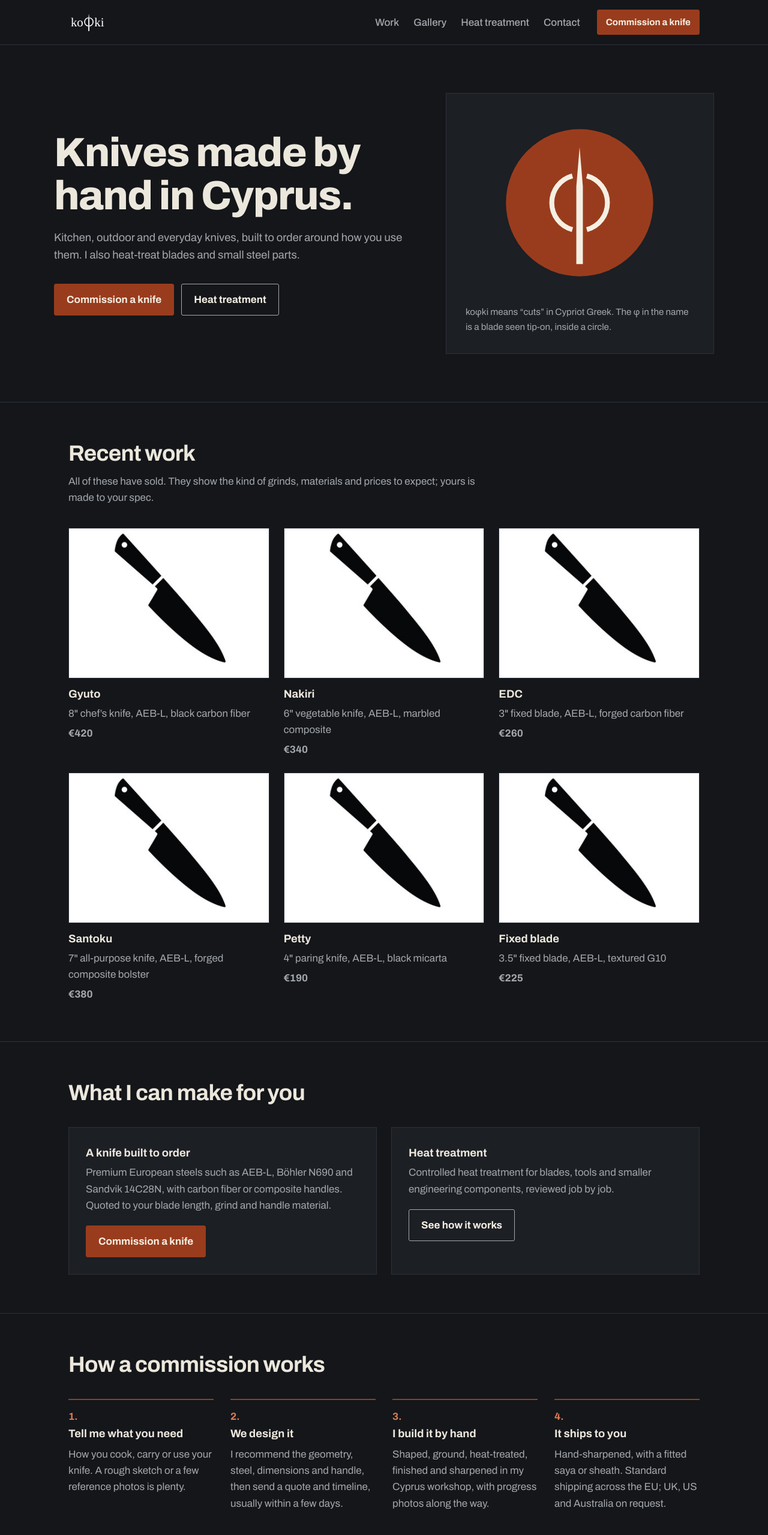
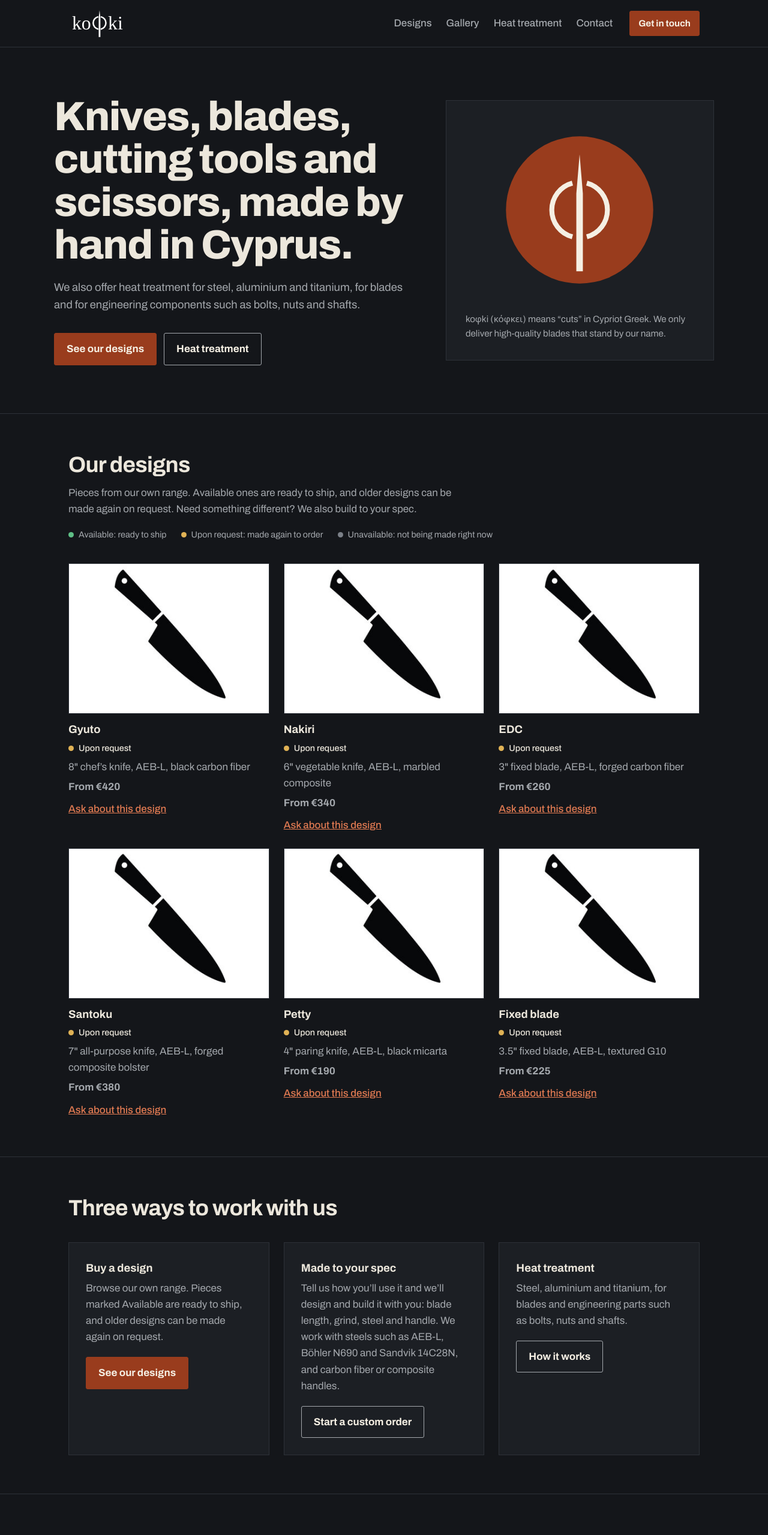
Before and after one commit to kofkicy/kofki, a plain HTML site: page index.html in a window 1280 px wide. Shown: the top 2559 px of the page at 60% size. Drawn offline with Linux system fonts and the light colour scheme.

Commit message:
Add files via upload

```diff
--- a/index.html
+++ b/index.html
@@ -3,8 +3,8 @@
 <head>
 <meta charset="utf-8">
 <meta name="viewport" content="width=device-width, initial-scale=1">
-<title>koφki — Handmade knives, made to order in Cyprus</title>
-<meta name="description" content="Handmade knives built to order in Cyprus, plus heat treatment for blades and small steel parts.">
+<title>koφki — Handmade knives, blades and cutting tools from Cyprus</title>
+<meta name="description" content="Knives, blades, cutting tools and scissors made by hand in Cyprus, plus heat treatment for steel, aluminium and titanium.">
 <link rel="icon" href="images/brand/kofki-icon.svg" type="image/svg+xml">
 <link rel="preconnect" href="https://fonts.googleapis.com">
 <link rel="preconnect" href="https://fonts.gstatic.com" crossorigin>
@@ -16,82 +16,84 @@
   <div class="bar">
     <a href="index.html"><img src="images/brand/kofki-wordmark-header.svg" alt="koφki"></a>
     <nav aria-label="Main">
-      <a href="#work">Work</a>
+      <a href="#designs">Designs</a>
       <a href="gallery.html">Gallery</a>
       <a href="heat-treatment.html">Heat treatment</a>
       <a href="#contact">Contact</a>
     </nav>
-    <a class="btn sm" href="#contact">Commission a knife</a>
+    <a class="btn sm" href="#contact">Get in touch</a>
   </div>
 </header>
 
 <main>
 <div class="wrap hero">
   <div>
-    <h1>Knives made by hand in Cyprus.</h1>
-    <p class="lead">Kitchen, outdoor and everyday knives, built to order around how you use them. I also heat-treat blades and small steel parts.</p>
+    <h1>Knives, blades, cutting tools and scissors, made by hand in Cyprus.</h1>
+    <p class="lead">We also offer heat treatment for steel, aluminium and titanium, for blades and for engineering components such as bolts, nuts and shafts.</p>
     <div class="actions">
-      <a class="btn" href="#contact">Commission a knife</a>
+      <a class="btn" href="#designs">See our designs</a>
       <a class="btn alt" href="heat-treatment.html">Heat treatment</a>
     </div>
   </div>
   <figure class="mark">
     <svg viewBox="120 130 220 220" role="img" aria-label="The koφki mark: a blade seen edge-on inside a circle" xmlns="http://www.w3.org/2000/svg"><circle r="90" transform="translate(230 240)" fill="#993c1d"/><path d="M221.2,207.16c-14.861521,3.984807-25.194638,17.453529-25.194638,32.84s10.333117,28.855193,25.194638,32.84" fill="none" stroke="#f5efe3" stroke-width="6"/><path d="M238.8,207.16c14.861521,3.984807,25.194638,17.453529,25.194638,32.84s-10.333117,28.855193-25.194638,32.84" fill="none" stroke="#f5efe3" stroke-width="6"/><polygon points="230,172 234,220 234,315 226,315 226,220" fill="#f5efe3"/></svg>
-    <figcaption>koφki means “cuts” in Cypriot Greek. The φ in the name is a blade seen tip-on, inside a circle.</figcaption>
+    <figcaption>koφki (κόφκει) means “cuts” in Cypriot Greek. We only deliver high-quality blades that stand by our name.</figcaption>
   </figure>
 </div>
 
-<section id="work">
+<section id="designs">
   <div class="wrap">
-    <h2>Recent work</h2>
-    <p class="sub">All of these have sold. They show the kind of grinds, materials and prices to expect; yours is made to your spec.</p>
+    <h2>Our designs</h2>
+    <p class="sub">Pieces from our own range. Available ones are ready to ship, and older designs can be made again on request. Need something different? We also build to your spec.</p>
+    <div class="legend"><span class="status s-yes">Available: ready to ship</span><span class="status s-req">Upon request: made again to order</span><span class="status s-no">Unavailable: not being made right now</span></div>
     <div class="grid">
-      <article class="card"><img src="images/knives/petra-gyro.jpg" alt="8 inch gyuto with black carbon fiber handle" loading="lazy"><h3>Gyuto</h3><p>8" chef’s knife, AEB-L, black carbon fiber</p><p class="price">€420</p></article>
-      <article class="card"><img src="images/knives/akamas.jpg" alt="6 inch nakiri with marbled composite handle" loading="lazy"><h3>Nakiri</h3><p>6" vegetable knife, AEB-L, marbled composite</p><p class="price">€340</p></article>
-      <article class="card"><img src="images/knives/troodos-edc.jpg" alt="3 inch fixed blade with forged carbon fiber handle" loading="lazy"><h3>EDC</h3><p>3" fixed blade, AEB-L, forged carbon fiber</p><p class="price">€260</p></article>
-      <article class="card"><img src="images/knives/larnaka-santoku.jpg" alt="7 inch santoku with forged composite bolster" loading="lazy"><h3>Santoku</h3><p>7" all-purpose knife, AEB-L, forged composite bolster</p><p class="price">€380</p></article>
-      <article class="card"><img src="images/knives/paphos-paring.jpg" alt="4 inch petty knife with black micarta handle" loading="lazy"><h3>Petty</h3><p>4" paring knife, AEB-L, black micarta</p><p class="price">€190</p></article>
-      <article class="card"><img src="images/knives/kyrenia-edc.jpg" alt="3.5 inch fixed blade with textured G10 handle" loading="lazy"><h3>Fixed blade</h3><p>3.5" fixed blade, AEB-L, textured G10</p><p class="price">€225</p></article>
+      <article class="card"><img src="images/knives/petra-gyro.jpg" alt="8 inch gyuto with black carbon fiber handle" loading="lazy"><h3>Gyuto</h3><div class="status s-req">Upon request</div><p>8" chef’s knife, AEB-L, black carbon fiber</p><p class="price">From €420</p><a class="ask" href="#contact" data-topic="Buy a design" data-item="Gyuto">Ask about this design</a></article>
+      <article class="card"><img src="images/knives/akamas.jpg" alt="6 inch nakiri with marbled composite handle" loading="lazy"><h3>Nakiri</h3><div class="status s-req">Upon request</div><p>6" vegetable knife, AEB-L, marbled composite</p><p class="price">From €340</p><a class="ask" href="#contact" data-topic="Buy a design" data-item="Nakiri">Ask about this design</a></article>
+      <article class="card"><img src="images/knives/troodos-edc.jpg" alt="3 inch fixed blade with forged carbon fiber handle" loading="lazy"><h3>EDC</h3><div class="status s-req">Upon request</div><p>3" fixed blade, AEB-L, forged carbon fiber</p><p class="price">From €260</p><a class="ask" href="#contact" data-topic="Buy a design" data-item="EDC">Ask about this design</a></article>
+      <article class="card"><img src="images/knives/larnaka-santoku.jpg" alt="7 inch santoku with forged composite bolster" loading="lazy"><h3>Santoku</h3><div class="status s-req">Upon request</div><p>7" all-purpose knife, AEB-L, forged composite bolster</p><p class="price">From €380</p><a class="ask" href="#contact" data-topic="Buy a design" data-item="Santoku">Ask about this design</a></article>
+      <article class="card"><img src="images/knives/paphos-paring.jpg" alt="4 inch petty knife with black micarta handle" loading="lazy"><h3>Petty</h3><div class="status s-req">Upon request</div><p>4" paring knife, AEB-L, black micarta</p><p class="price">From €190</p><a class="ask" href="#contact" data-topic="Buy a design" data-item="Petty">Ask about this design</a></article>
+      <article class="card"><img src="images/knives/kyrenia-edc.jpg" alt="3.5 inch fixed blade with textured G10 handle" loading="lazy"><h3>Fixed blade</h3><div class="status s-req">Upon request</div><p>3.5" fixed blade, AEB-L, textured G10</p><p class="price">From €225</p><a class="ask" href="#contact" data-topic="Buy a design" data-item="Fixed blade">Ask about this design</a></article>
     </div>
   </div>
 </section>
 
 <section>
   <div class="wrap">
-    <h2>What I can make for you</h2>
+    <h2>Three ways to work with us</h2>
     <div class="paths">
-      <div class="path"><h3>A knife built to order</h3><p>Premium European steels such as AEB-L, Böhler N690 and Sandvik 14C28N, with carbon fiber or composite handles. Quoted to your blade length, grind and handle material.</p><a class="btn" href="#contact">Commission a knife</a></div>
-      <div class="path"><h3>Heat treatment</h3><p>Controlled heat treatment for blades, tools and smaller engineering components, reviewed job by job.</p><a class="btn alt" href="heat-treatment.html">See how it works</a></div>
+      <div class="path"><h3>Buy a design</h3><p>Browse our own range. Pieces marked Available are ready to ship, and older designs can be made again on request.</p><a class="btn" href="#designs">See our designs</a></div>
+      <div class="path"><h3>Made to your spec</h3><p>Tell us how you’ll use it and we’ll design and build it with you: blade length, grind, steel and handle. We work with steels such as AEB-L, Böhler N690 and Sandvik 14C28N, and carbon fiber or composite handles.</p><a class="btn alt" href="#contact" data-topic="Custom order">Start a custom order</a></div>
+      <div class="path"><h3>Heat treatment</h3><p>Steel, aluminium and titanium, for blades and engineering parts such as bolts, nuts and shafts.</p><a class="btn alt" href="heat-treatment.html">How it works</a></div>
     </div>
   </div>
 </section>
 
 <section>
   <div class="wrap">
-    <h2>How a commission works</h2>
+    <h2>How a custom order works</h2>
     <ol class="steps">
       <li><h3>Tell me what you need</h3><p>How you cook, carry or use your knife. A rough sketch or a few reference photos is plenty.</p></li>
-      <li><h3>We design it</h3><p>I recommend the geometry, steel, dimensions and handle, then send a quote and timeline, usually within a few days.</p></li>
-      <li><h3>I build it by hand</h3><p>Shaped, ground, heat-treated, finished and sharpened in my Cyprus workshop, with progress photos along the way.</p></li>
-      <li><h3>It ships to you</h3><p>Hand-sharpened, with a fitted saya or sheath. Standard shipping across the EU; UK, US and Australia on request.</p></li>
+      <li><h3>We design it</h3><p>We recommend the geometry, steel, dimensions and handle, then send a quote and timeline, usually within a few days.</p></li>
+      <li><h3>We build it by hand</h3><p>Shaped, ground, heat-treated, finished and sharpened in our Cyprus workshop, with progress photos along the way.</p></li>
+      <li><h3>It ships to you</h3><p>Hand-sharpened, with a fitted saya or sheath. Free shipping in Cyprus, standard shipping across the EU, and other countries on request.</p></li>
     </ol>
   </div>
 </section>
 
 <section id="contact">
   <div class="wrap">
-    <h2>Tell me what you need</h2>
-    <p class="sub">You don’t need to know the steel or the profile. Describe the job and we’ll work out the details.</p>
+    <h2>Get in touch</h2>
+    <p class="sub">Interested in a design, want something made to your spec, or have a part that needs heat treating? Tell us what you need.</p>
     <div class="contact">
       <dl>
         <dt>Email</dt><dd><a href="mailto:info@kofki.cy">info@kofki.cy</a></dd>
         <dt>Workshop</dt><dd>Cyprus (Nicosia and Limassol)</dd>
-        <dt>Shipping</dt><dd>Standard across the EU; UK, US and Australia on request</dd>
+        <dt>Shipping</dt><dd>Free in Cyprus. Standard across the EU. Other countries on request.</dd>
       </dl>
       <form id="f">
         <label>Name<input name="name" required autocomplete="name"></label>
         <label>Email<input name="email" type="email" required autocomplete="email"></label>
-        <label>I’m asking about<select name="topic"><option>Knife commission</option><option>Heat treatment</option><option>Something else</option></select></label>
+        <label>I’m asking about<select name="topic"><option>Buy a design</option><option>Custom order</option><option>Heat treatment</option><option>Something else</option></select></label>
         <label>What do you need?<textarea name="msg" required></textarea></label>
         <button class="btn" type="submit">Send enquiry</button>
       </form>
@@ -108,6 +110,7 @@
 const f=document.getElementById('f');
 const t=new URLSearchParams(location.search).get('topic');
 if(t)f.topic.value=t;
+document.querySelectorAll('[data-topic]').forEach(a=>a.addEventListener('click',()=>{f.topic.value=a.dataset.topic;f.msg.value=a.dataset.item?'I’m interested in the '+a.dataset.item+'.':'';}));
 f.addEventListener('submit',e=>{
   e.preventDefault();
   const d=new FormData(f);
--- a/styles.css
+++ b/styles.css
@@ -9,7 +9,7 @@ a{color:inherit}
 .wrap{max-width:1100px;margin:0 auto;padding:0 24px}
 header{border-bottom:1px solid var(--line)}
 .bar{display:flex;align-items:center;gap:12px 28px;flex-wrap:wrap;max-width:1100px;margin:0 auto;padding:16px 24px}
-.bar img{height:30px;width:auto}
+.bar img{height:46px;width:auto}
 nav{display:flex;gap:24px;margin-left:auto;flex-wrap:wrap}
 nav a{text-decoration:none;color:var(--muted);font-weight:500}
 nav a:hover,nav a[aria-current]{color:var(--text)}
@@ -32,8 +32,14 @@ section{padding:64px 0;border-top:1px solid var(--line)}
 .grid{display:grid;grid-template-columns:repeat(auto-fill,minmax(290px,1fr));gap:24px;margin-top:36px}
 .card img{width:100%;aspect-ratio:4/3;object-fit:cover;background:var(--panel);border:1px solid var(--line);margin-bottom:12px}
 .card p{margin:0;color:var(--muted)}
+.status{display:flex;align-items:center;gap:8px;font-size:.9rem;font-weight:500;margin-bottom:6px}
+.status::before{content:"";width:9px;height:9px;border-radius:50%;background:var(--c)}
+.s-yes{--c:#5fbf86}.s-req{--c:#e0b255}.s-no{--c:#7b8088}
+.legend{display:flex;gap:8px 24px;flex-wrap:wrap;margin-top:18px;color:var(--muted);font-size:.95rem}
+.legend .status{margin:0;color:var(--muted);font-weight:400}
+.card a.ask{display:inline-block;margin-top:10px;color:var(--rust-hi);font-weight:500}
 .price{color:var(--text);font-weight:700;margin-top:6px!important}
-.paths{display:grid;grid-template-columns:1fr 1fr;gap:24px;margin-top:36px}
+.paths{display:grid;grid-template-columns:repeat(auto-fit,minmax(260px,1fr));gap:24px;margin-top:36px}
 .path{background:var(--panel);border:1px solid var(--line);padding:28px}
 .path p{color:var(--muted);margin:0 0 20px}
 ol.steps{list-style:none;counter-reset:s;padding:0;margin:36px 0 0;display:grid;grid-template-columns:repeat(auto-fit,minmax(230px,1fr));gap:28px}
@@ -54,5 +60,5 @@ textarea{min-height:140px;resize:vertical}
 .gallery img{width:100%;aspect-ratio:1;object-fit:cover;background:var(--panel);border:1px solid var(--line)}
 footer{border-top:1px solid var(--line);padding:32px 0;color:var(--muted);font-size:.95rem}
 footer .wrap{display:flex;justify-content:space-between;align-items:center;gap:16px;flex-wrap:wrap}
-footer img{height:28px;width:auto}
-@media (max-width:800px){.hero,.two,.contact,.paths{grid-template-columns:1fr}.hero{padding:44px 0;gap:32px}section{padding:48px 0}.bar{padding:14px 20px}nav{margin-left:0;width:100%;gap:18px}.bar .btn{margin-left:auto}}
+footer img{height:52px;width:auto}
+@media (max-width:800px){.bar img{height:38px}footer img{height:44px}.hero,.two,.contact,.paths{grid-template-columns:1fr}.hero{padding:44px 0;gap:32px}section{padding:48px 0}.bar{padding:14px 20px}nav{margin-left:0;width:100%;gap:18px}.bar .btn{margin-left:auto}}
```
Also changed, not shown: gallery.html (+3 -3 lines), heat-treatment.html (+8 -8 lines).
